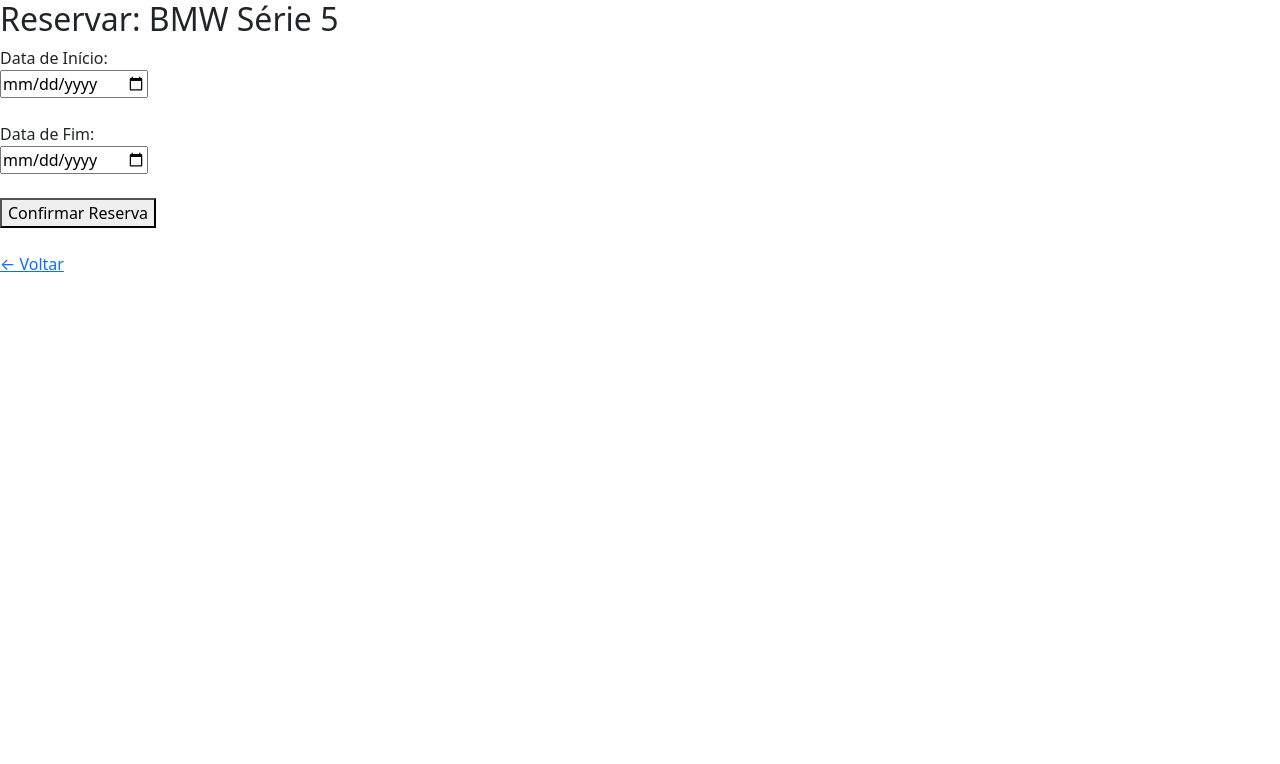
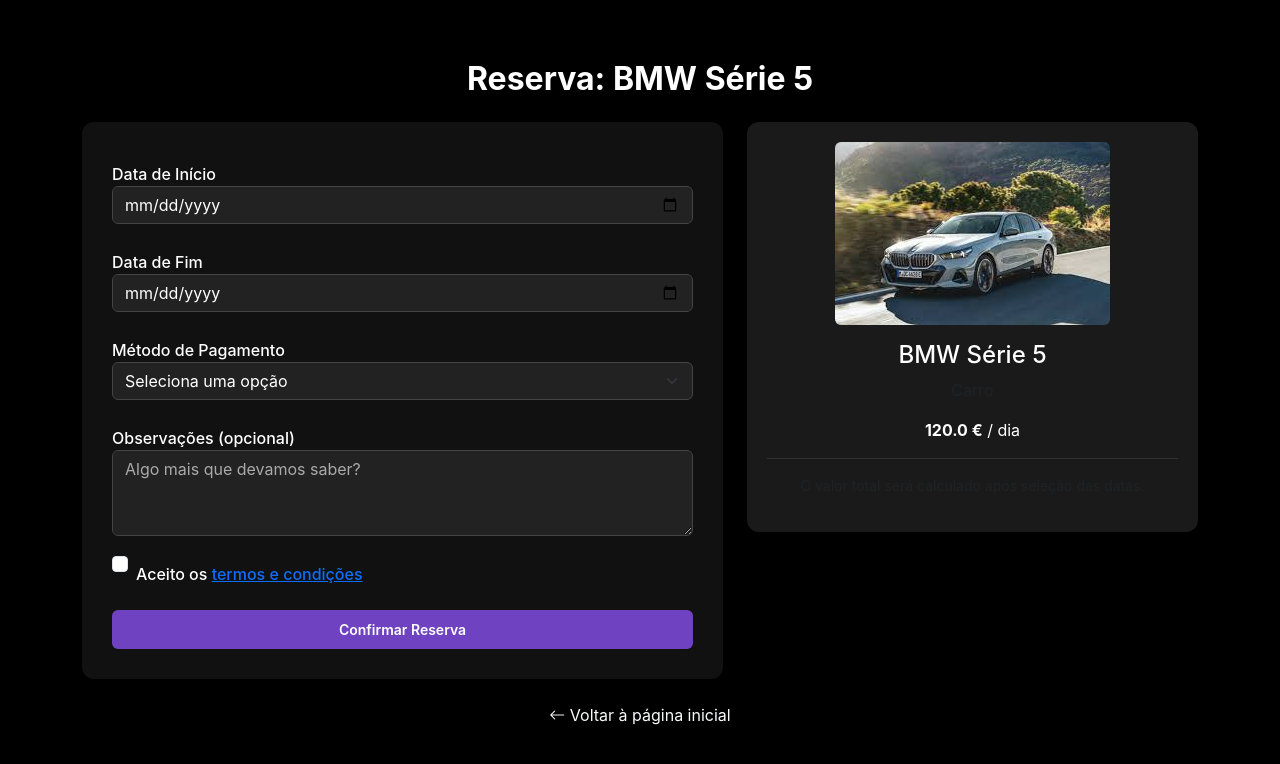
Before and after one commit to bsmarques04-blip/alltera-render, a Flask app: page /reserve/1 in a window 1280 px wide. Shown: the top 764 px of the page. Run offline with Flask 2, Linux system fonts and the light colour scheme; a user stored in the database is signed in; data comes from the database, SQL or seed files in the repository.

Commit message:
melhoria do design da fase das reservas tal como adição de outras informações e termos e condições

```diff
--- a/static/css/style.css
+++ b/static/css/style.css
@@ -260,3 +260,48 @@
   border-color: white;
   color: white;
 }
+
+/* Reservas */
+.reserva-body {
+  background-color: #000;
+  color: white;
+  font-family: 'Inter', sans-serif;
+  padding-top: 60px;
+}
+
+.reserva-card {
+  background-color: #111;
+  border-radius: 12px;
+  padding: 30px;
+}
+
+.resumo-card {
+  background-color: #1a1a1a;
+  border-radius: 12px;
+  padding: 20px;
+}
+
+.form-control,
+.form-select {
+  background-color: #222;
+  border: 1px solid #444;
+  color: white;
+}
+
+.form-control::placeholder {
+  color: #aaa;
+}
+
+label {
+  margin-top: 10px;
+  font-weight: 500;
+}
+
+.btn-roxo {
+  background-color: #6f42c1;
+  color: white;
+}
+
+.btn-roxo:hover {
+  background-color: #5e37a8;
+}
--- a/templates/reserva_form.html
+++ b/templates/reserva_form.html
@@ -2,24 +2,76 @@
 <html lang="pt">
 <head>
   <meta charset="UTF-8">
-  <title>Reserva</title>
+  <title>Reserva de Veículo</title>
   <link href="https://cdn.jsdelivr.net/npm/bootstrap@5.3.3/dist/css/bootstrap.min.css" rel="stylesheet">
+  <link href="https://cdn.jsdelivr.net/npm/bootstrap-icons@1.10.5/font/bootstrap-icons.css" rel="stylesheet">
+  <link rel="stylesheet" href="/static/css/style.css">
 </head>
-<body>
-  <h2>Reservar: {{ veiculo.brand }} {{ veiculo.model }}</h2>
+<body class="reserva-body">
 
-  <form method="POST">
-    <label>Data de Início:</label><br>
-    <input type="date" name="data_inicio" required><br><br>
+<div class="container">
+  <h2 class="text-center fw-bold mb-4">Reserva: {{ veiculo.brand }} {{ veiculo.model }}</h2>
 
-    <label>Data de Fim:</label><br>
-    <input type="date" name="data_fim" required><br><br>
+  <div class="row">
+    <!-- Formulário -->
+    <div class="col-md-7">
+      <div class="reserva-card">
+        <form method="POST">
+          <div class="mb-3">
+            <label for="data_inicio">Data de Início</label>
+            <input type="date" id="data_inicio" name="data_inicio" class="form-control" required>
+          </div>
 
-    <button type="submit">Confirmar Reserva</button>
-  </form>
+          <div class="mb-3">
+            <label for="data_fim">Data de Fim</label>
+            <input type="date" id="data_fim" name="data_fim" class="form-control" required>
+          </div>
 
-  <br>
-  <a href="{{ url_for('index') }}">← Voltar</a>
-  <script src="https://cdn.jsdelivr.net/npm/bootstrap@5.3.3/dist/js/bootstrap.bundle.min.js"></script>
+          <div class="mb-3">
+            <label for="metodo_pagamento">Método de Pagamento</label>
+            <select id="metodo_pagamento" name="metodo_pagamento" class="form-select" required>
+              <option value="" disabled selected>Seleciona uma opção</option>
+              <option value="cartao">Cartão de Crédito</option>
+              <option value="mbway">MB Way</option>
+              <option value="transferencia">Transferência Bancária</option>
+            </select>
+          </div>
+
+          <div class="mb-3">
+            <label for="observacoes">Observações (opcional)</label>
+            <textarea id="observacoes" name="observacoes" class="form-control" rows="3" placeholder="Algo mais que devamos saber?"></textarea>
+          </div>
+
+          <div class="form-check mb-4">
+            <input type="checkbox" class="form-check-input" id="termos" required>
+            <label class="form-check-label" for="termos">Aceito os <a href="#">termos e condições</a></label>
+          </div>
+
+          <button type="submit" class="btn btn-roxo w-100">Confirmar Reserva</button>
+        </form>
+      </div>
+    </div>
+
+    <!-- Resumo -->
+    <div class="col-md-5 mt-4 mt-md-0">
+      <div class="resumo-card text-center">
+        <img src="{{ url_for('static', filename='images/' + veiculo.imagens.split(',')[0]) }}" alt="Imagem do veículo" class="img-fluid rounded mb-3">
+        <h4>{{ veiculo.brand }} {{ veiculo.model }}</h4>
+        <p class="text-muted">{{ veiculo.type|capitalize }}</p>
+        <p><strong>{{ veiculo.price_per_day }} €</strong> / dia</p>
+        <hr class="border-secondary">
+        <p class="small text-muted">O valor total será calculado após seleção das datas.</p>
+      </div>
+    </div>
+  </div>
+
+  <div class="text-center mt-4">
+    <a href="{{ url_for('index') }}" class="text-decoration-none text-light">
+      <i class="bi bi-arrow-left"></i> Voltar à página inicial
+    </a>
+  </div>
+</div>
+
+<script src="https://cdn.jsdelivr.net/npm/bootstrap@5.3.3/dist/js/bootstrap.bundle.min.js"></script>
 </body>
 </html>
```
